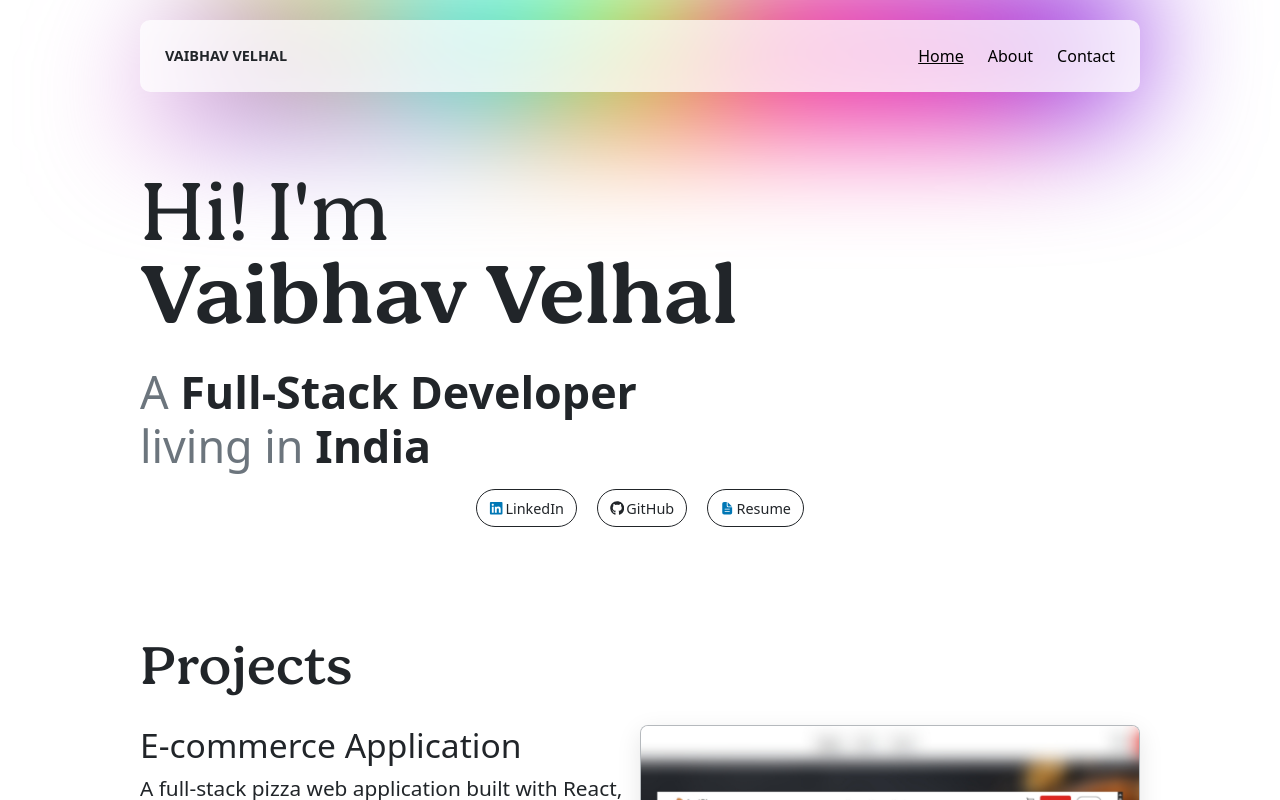
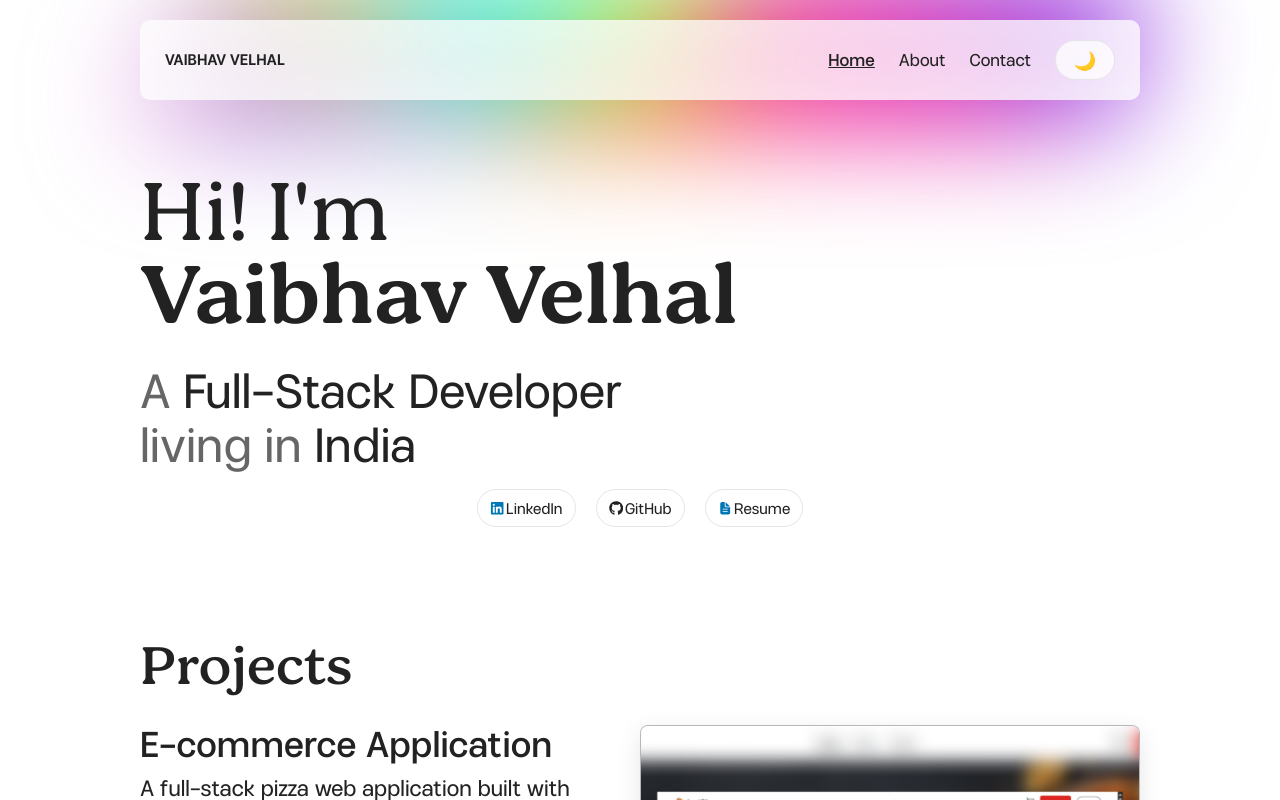
Before and after one commit to vaibhav-velhal/vaibhav-portfolio, a React (Vite) app: page / in a window 1280 px wide. Shown: the top 800 px of the page. Built offline with nearby package versions, Linux system fonts and the light colour scheme.

Commit message:
Implement light and dark theme across portfolio

```diff
--- a/src/App.jsx
+++ b/src/App.jsx
@@ -1,5 +1,6 @@
 import { BrowserRouter, Routes, Route } from "react-router-dom";
 import DefaultTemplate from "./DefaultTemplate";
+import { ThemeProvider } from "./context/ThemeContext";
 import Home from "./pages//Home/Home";
 import About from "./pages/About/About";
 import Contact from "./pages/Contact/Contact";
@@ -7,6 +8,7 @@ import Contact from "./pages/Contact/Contact";
 function App() {
   return (
     <>
+      <ThemeProvider>
         <BrowserRouter>
           <Routes>
             <Route path="/" element={<DefaultTemplate />}>
@@ -25,6 +27,7 @@ function App() {
             />
           </Routes>
         </BrowserRouter>
+      </ThemeProvider>
     </>
   );
 }
--- a/src/components/Navbar/Navbar.css
+++ b/src/components/Navbar/Navbar.css
@@ -1,25 +1,33 @@
+
 /* Navbar Design */
+
 .navbar {
     width: min(90%, 1000px);
     margin: 20px auto;
     box-sizing: border-box;
-    background-color: hsla(0, 0%, 100%, 0.75);
+    background-color: var(--navbar-bg);
     backdrop-filter: blur(6px);
     padding: 20px 25px !important;
     border-radius: 10px;
+    transition: background-color 0.3s ease;
 }
 
 .navbar .navbar-brand {
     font-size: clamp(0.9rem, 1.1vw, 1.09rem);
+    color: var(--text-color);
 }
 
-nav a {
+.navbar a {
     text-decoration: none;
-    color: black;
+    color: var(--text-color);
 }
 
-nav ul li:hover {
+.navbar ul li:hover {
     text-decoration: underline;
+}
+
+.navbar ul .theme-btn:hover {
+  text-decoration: none;
 }
 
 .navbar .active {
@@ -28,6 +36,7 @@ nav ul li:hover {
 }
 
 /* Hamburger container */
+
 .hamburger {
     width: 25px;
     height: 18px;
@@ -37,27 +46,23 @@ nav ul li:hover {
     z-index: 1001;
 }
 
-/* Lines */
 .hamburger span {
     position: absolute;
     width: 90%;
     height: 2px;
-  background-color: black;
+    background-color: var(--text-color);
     left: 0;
     transition: all 0.4s ease;
 }
 
-/* Top line */
 .hamburger span:nth-child(1) {
     top: 0;
 }
 
-/* Bottom line */
 .hamburger span:nth-child(2) {
     bottom: 0;
 }
 
-/* ACTIVE STATE (CROSS) */
 .hamburger.active span:nth-child(1) {
     top: 50%;
     transform: translateY(-50%) rotate(45deg);
@@ -69,8 +74,25 @@ nav ul li:hover {
     transform: translateY(-50%) rotate(-45deg);
 }
 
+/* Theme Toggle Button */
+
+.theme-toggle {
+    display: flex;
+    align-items: center;
+    justify-content: center;
+    width: 60px;
+    height: 40px;
+    border: 1px solid var(--border-color);
+    border-radius: 5rem;
+    background: var(--navbar-bg);
+    color: var(--text-color);
+    font-size: 18px;
+    cursor: pointer;
+    transition: all 0.3s ease;
+}
 
 /* Media Queries */
+
 @media (max-width: 991px) {
     .hamburger {
         display: block;
--- a/src/components/Navbar/Navbar.jsx
+++ b/src/components/Navbar/Navbar.jsx
@@ -1,30 +1,75 @@
 import { useState } from 'react';
 import { NavLink } from 'react-router-dom';
+import { useTheme } from "../../context/ThemeContext";
 import './Navbar.css';
 
 function Navbar() {
+    const [isOpen, setIsOpen] = useState(false);
+    const { theme, toggleTheme } = useTheme();
 
-    const [isOpen, setIsOpen] = useState(false);
+    const themeButton = (
+        <button
+            className="theme-toggle"
+            onClick={toggleTheme}
+            aria-label={`Switch to ${theme === "light" ? "dark" : "light"} mode`}
+            title={`Switch to ${theme === "light" ? "dark" : "light"} mode`}
+        >
+            {theme === "light" ? "🌙" : "☀️"}
+        </button>
+    );
 
     return (
-        <nav className="navbar navbar-expand-lg fixed-top"
-            aria-label="Primary Navigation">
-            <a href="/" className="navbar-brand fw-semibold text-dark">VAIBHAV VELHAL</a>
+        <nav
+            className="navbar navbar-expand-lg fixed-top"
+            aria-label="Primary Navigation"
+        >
+            <a href="/" className="navbar-brand fw-semibold">
+                VAIBHAV VELHAL
+            </a>
 
-            <div className={`hamburger ${isOpen ? "active" : ""}`} onClick={() => setIsOpen(!isOpen)}>
-                <span></span>
-                <span></span>
+            <div className="d-flex align-items-center gap-3">
+                <div className="d-block d-lg-none">
+                    {themeButton}
+                </div>
+                <div
+                    className={`hamburger ${isOpen ? "active" : ""}`}
+                    onClick={() => setIsOpen(!isOpen)}
+                >
+                    <span></span>
+                    <span></span>
+                </div>
             </div>
 
-            <div className={`collapse navbar-collapse justify-content-end ${isOpen ? "show" : ""}`} id="navbarNav">
-                <ul className="navbar-nav gap-1 gap-md-4 m-2 m-lg-0">
-                    <li className="nav-item m-1 m-lg-0"><NavLink to="/">Home</NavLink></li>
-                    <li className="nav-item m-1 m-lg-0"><NavLink to="/About">About</NavLink></li>
-                    <li className="nav-item m-1 m-lg-0"><NavLink to="/Contact">Contact</NavLink></li>
+            <div
+                className={`collapse navbar-collapse justify-content-end ${isOpen ? "show" : ""}`}
+                id="navbarNav"
+            >
+                <ul className="navbar-nav align-items-center gap-1 gap-md-4 m-2 m-lg-0">
+                    <li className="nav-item m-1 m-lg-0">
+                        <NavLink to="/" onClick={() => setIsOpen(false)}>
+                            Home
+                        </NavLink>
+                    </li>
+
+                    <li className="nav-item m-1 m-lg-0">
+                        <NavLink to="/About" onClick={() => setIsOpen(false)}>
+                            About
+                        </NavLink>
+                    </li>
+
+                    <li className="nav-item m-1 m-lg-0">
+                        <NavLink to="/Contact" onClick={() => setIsOpen(false)}>
+                            Contact
+                        </NavLink>
+                    </li>
+
+                    <li className="nav-item theme-btn m-1 m-lg-0 d-none d-lg-block">
+                        {themeButton}
+                    </li>
                 </ul>
             </div>
         </nav>
-    )
+    );
 }
 
 export default Navbar;
--- /dev/null
+++ b/src/context/ThemeContext.jsx
@@ -0,0 +1,36 @@
+import { createContext, useContext, useEffect, useState } from "react";
+
+const ThemeContext = createContext();
+
+export const ThemeProvider = ({ children }) => {
+  const [theme, setTheme] = useState(() => {
+    const savedTheme = localStorage.getItem("theme");
+
+    if (savedTheme) {
+      return savedTheme;
+    }
+
+    return window.matchMedia("(prefers-color-scheme: dark)").matches
+      ? "dark"
+      : "light";
+  });
+
+  useEffect(() => {
+    document.documentElement.setAttribute("data-theme", theme);
+    localStorage.setItem("theme", theme);
+  }, [theme]);
+
+  const toggleTheme = () => {
+    setTheme((currentTheme) =>
+      currentTheme === "light" ? "dark" : "light"
+    );
+  };
+
+  return (
+    <ThemeContext.Provider value={{ theme, toggleTheme }}>
+      {children}
+    </ThemeContext.Provider>
+  );
+};
+
+export const useTheme = () => useContext(ThemeContext);
--- a/src/index.css
+++ b/src/index.css
@@ -1,3 +1,30 @@
+
+/* ==============================
+   THEME VARIABLES
+================================ */
+
+:root {
+  color-scheme: light;
+
+  --bg-color: #ffffff;
+  --text-color: #222222;
+  --secondary-text: #666666;
+  --surface-color: #f5f5f5;
+  --border-color: #e5e5e5;
+  --navbar-bg: rgba(255, 255, 255, 0.75);
+}
+
+[data-theme="dark"] {
+  color-scheme: dark;
+
+  --bg-color: #121212;
+  --text-color: #f1f1f1;
+  --secondary-text: #b0b0b0;
+  --surface-color: #1e1e1e;
+  --border-color: #333333;
+  --navbar-bg: rgba(30, 30, 30, 0.85);
+}
+
 
 /* ==============================
    BOGUE FONT FAMILY
@@ -94,12 +121,8 @@
 
 
 /* ==============================
-   GLOBAL TYPOGRAPHY
+   GLOBAL TYPOGRAPHY AND THEME
 ================================ */
-
-body {
-  font-family: "Saprona", sans-serif;
-}
 
 h1, .section-title {
   font-family: "Bogue", sans-serif;
@@ -122,6 +145,12 @@ html body {
     display: flex;
     flex-direction: column;
     min-height: 100vh;
+
+    font-family: "Saprona", sans-serif;
+    background-color: var(--bg-color);
+    color: var(--text-color);
+
+    transition: background-color 0.3s ease, color 0.3s ease;
 }
 
 p {
--- a/src/pages/Home/Home.css
+++ b/src/pages/Home/Home.css
@@ -1,4 +1,8 @@
 /* Header section */
+.hero-section {
+    color: var(--text-color);
+}
+
 .home-page h1 {
     font-size: clamp(2.8rem, 6.5vw, 6rem);
     font-weight: 400;
@@ -10,18 +14,32 @@
 }
 
 .home-page .hero-content h2 {
+    color: var(--secondary-text);
     font-size: clamp(1.6rem, 3.5vw, 3rem);
     font-weight: 400;
 }
 
-/* .hero-title .text-secondary {
-    font-weight: 350;
-} */
+.hero-content .hero-emphasis {
+    color: var(--text-color);
+}
 
 .hero-section .social-links {
     display: flex;
     justify-content: center;
     gap: 20px;
+}
+
+.home-page .portfolio-btn {
+    color: var(--text-color);
+    background-color: transparent;
+    border: 1px solid var(--border-color);
+    transition: all 0.3s ease;
+}
+
+.home-page .portfolio-btn:hover {
+    color: var(--bg-color);
+    background-color: var(--text-color);
+    border-color: var(--text-color);
 }
 
 .social-links .icon {
@@ -52,6 +70,7 @@
 /* Project section */
 .projects-section, .publication-section {
     margin-top: 110px;
+    color: var(--text-color);
 }
 
 .projects-section h2, .publication-section h2 {
@@ -72,27 +91,43 @@
     padding: 0;
 }
 
+.project-description,
+.project-info h3,
+.technology-section {
+    color: var(--text-color);
+}
+
+.projects-section hr {
+    border-color: var(--border-color);
+    opacity: 1;
+}
+
 .image-container img {
     width: 100%;
     height: auto;
     display: block;
-    box-shadow: 0 7px 25px rgba(0,0,0,0.1);
+    box-shadow: 0 7px 25px rgba(0, 0, 0, 0.1);
 }
 
-.buttons-section .btn {
-    margin-bottom: 5px;
-    margin-right: 0.9em;
-}
-
-.project-info .buttons-section .btn:hover {
+/* .project-info .buttons-section .btn:hover {
     border-radius: 20px;
     transition: all 0.4s ease-in-out 0s;
-}
+} */
 
 .project:hover {
     transform: scale(1.02);
     transition: all 0.7s ease-in-out 0s;
 }
+
+/* Publication sectioni */
+.publication {
+    color: var(--text-color);
+}
+
+.publication .sub-text {
+    color: var(--secondary-text);
+}
+
 .publication:hover {
     transform: scale(1.02);
     transition: all 0.7s ease-in-out 0s;
@@ -105,13 +140,31 @@
 }
 
 .publication .description {
+    color: var(--text-color);
     text-align: justify;
 }
 
 .publication .title .badge {
     font-size: 0.7rem;
     letter-spacing: 0.5px;
+    color: var(--text-color);
+    background-color: var(--surface-color);
+    border: 1px solid var(--border-color);
 }
+
+
+/* Smooth Theme Transition */
+
+.home-page h1,
+.home-page h2,
+.home-page h3,
+.home-page p,
+.home-page a,
+.home-page .research-badge {
+    transition: color 0.3s ease, background-color 0.3s ease,
+                border-color 0.3s ease;
+}
+
 
 /* Media Queries */
     /* Tablet */
--- a/src/pages/Home/Home.jsx
+++ b/src/pages/Home/Home.jsx
@@ -19,13 +19,13 @@ function Home() {
           <span className="full-name">Vaibhav Velhal</span>
         </h1>
         <div className="hero-content">
-          <h2 className="hero-title text-secondary mt-4">
-            A <span className="text-dark fw-semibold">Full-Stack Developer</span> <br />
-            living in <span className="text-dark fw-semibold">India</span>
+          <h2 className="hero-title mt-4">
+            A <span className="hero-emphasis">Full-Stack Developer</span> <br />
+            living in <span className="hero-emphasis">India</span>
           </h2>
           <div className="social-links mt-md-3">
             <a
-              className="btn btn-outline-dark pt-2 rounded-pill"
+              className="btn portfolio-btn pt-2 rounded-pill"
               href="https://www.linkedin.com/in/vaibhav-velhal"
               target="_blank"
               rel="noopener noreferrer"
@@ -36,7 +36,7 @@ function Home() {
               LinkedIn
             </a>
             <a
-              className="btn btn-outline-dark pt-2 rounded-pill"
+              className="btn portfolio-btn pt-2 rounded-pill"
               href="https://github.com/vaibhav-velhal"
               target="_blank"
               rel="noopener noreferrer"
@@ -45,7 +45,7 @@ function Home() {
               GitHub
             </a>
             <a
-              className="btn btn-outline-dark pt-2 rounded-pill"
+              className="btn portfolio-btn pt-2 rounded-pill"
               href="./Vaibhav-Velhal-Resume-2026.pdf"
               target="_blank"
               rel="noopener noreferrer"
@@ -87,7 +87,7 @@ function Home() {
                 {/* <button className="btn btn-sm btn-light btn-outline-dark py-md-2 px-md-3">View Details <FaArrowRight className='ms-1 mb-1' /></button> */}
 
                 <a
-                  className="btn btn-outline-dark py-md-2 px-md-3"
+                  className="btn portfolio-btn py-md-2 px-md-3"
                   href="https://just-pizza-official.vercel.app/"
                   target="_blank"
                   rel="noopener noreferrer"
@@ -156,7 +156,7 @@ function Home() {
             <div className="title">
               <h3>
                 Smart Restaurant Service Robot
-                <span className="badge bg-light text-dark border ms-2">
+                <span className="badge research-badge ms-2">
                   Research Paper
                 </span>
               </h3>
@@ -165,7 +165,7 @@ function Home() {
               href="http://proceeding.conferenceworld.in/NCETET-2025/85.pdf"
               target="_blank"
               rel="noopener noreferrer"
-              className="btn btn-outline-dark pt-2 rounded-pill fw-semibold"
+              className="btn portfolio-btn pt-2 rounded-pill fw-semibold"
               aria-label="View Smart Restaurant Service Robot research paper"
             >
               Read Publication
@@ -173,7 +173,7 @@ function Home() {
             </a>
           </header>
           <div className="sub-title my-2 mt-md-0">
-            <p className="sub-text text-secondary m-0">
+            <p className="sub-text m-0">
               Conference World - NCETET 2025 Proceedings | Apr 17, 2025
             </p>
           </div>
```
Also changed, not shown: src/pages/About/About.css (+64 -9 lines), src/pages/About/About.jsx (+6 -7 lines), src/pages/Contact/Contact.css (+63 -13 lines), src/pages/Contact/Contact.jsx (+19 -19 lines). Lines whose indentation alone changed are shown as unchanged.
